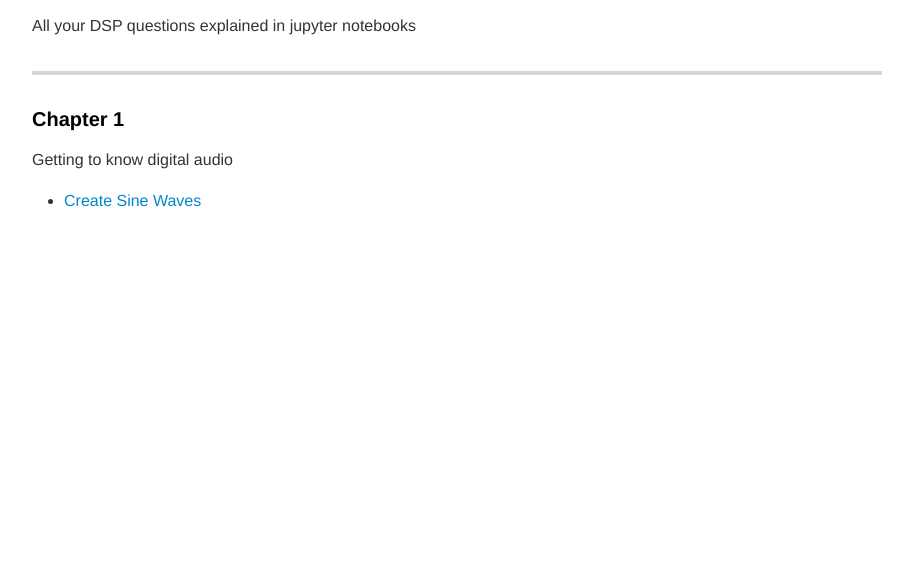
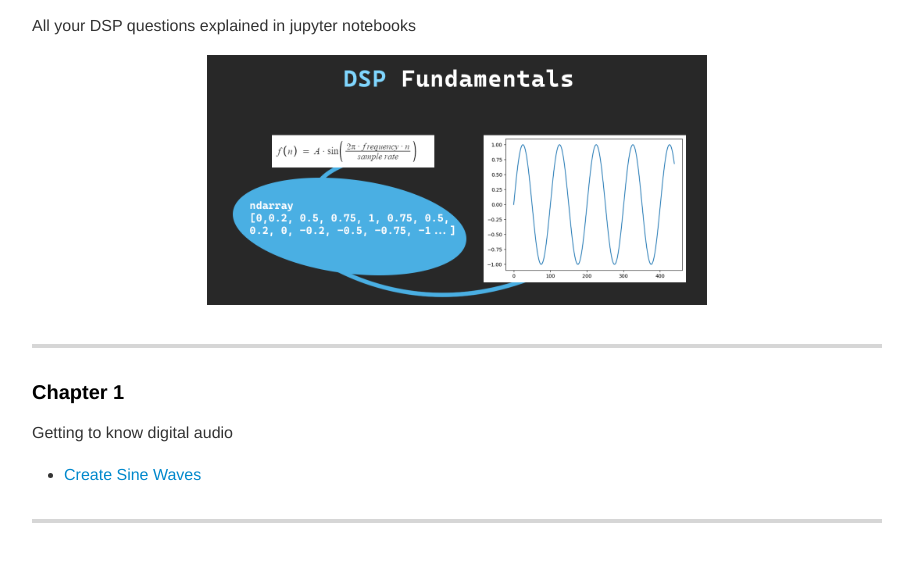
Before and after one commit to rp-bot/DSP-Fundamentals, a plain HTML site: page index.html in a window 1280 px wide. Shown: the part 125-686 px from the top of the page, without its empty margins (183-1096 px from the left). Drawn offline with nearby package versions, Linux system fonts and the light colour scheme.

Commit message:
added index.html

```diff
--- a/index.html
+++ b/index.html
@@ -264,13 +264,17 @@ pre[data-line] .line-highlight[data-end]:after {
       <h1 class="mume-header" id="dsp-fundamentals">DSP-Fundamentals</h1>
 
 <p>All your DSP questions explained in jupyter notebooks</p>
+<p align="center">
+  <img src="img/DSP_fundamentals_max.png" alt="Image description" style="width: 500px; height: auto;">
+</p>
 <hr>
 <h4 class="mume-header" id="chapter-1">Chapter 1</h4>
 
 <p>Getting to know digital audio</p>
 <ul>
-<li><a href="SineWave.ipynb">Create Sine Waves</a></li>
+<li><a href="Chapter1/SineWave.ipynb">Create Sine Waves</a></li>
 </ul>
+<hr>
 
       </div>
 
```
